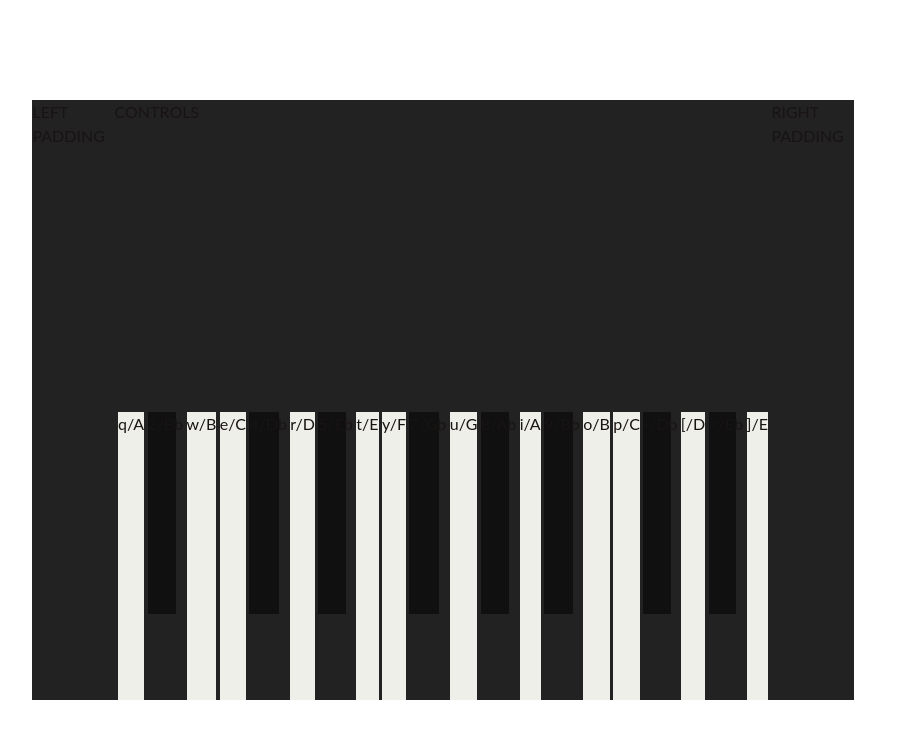
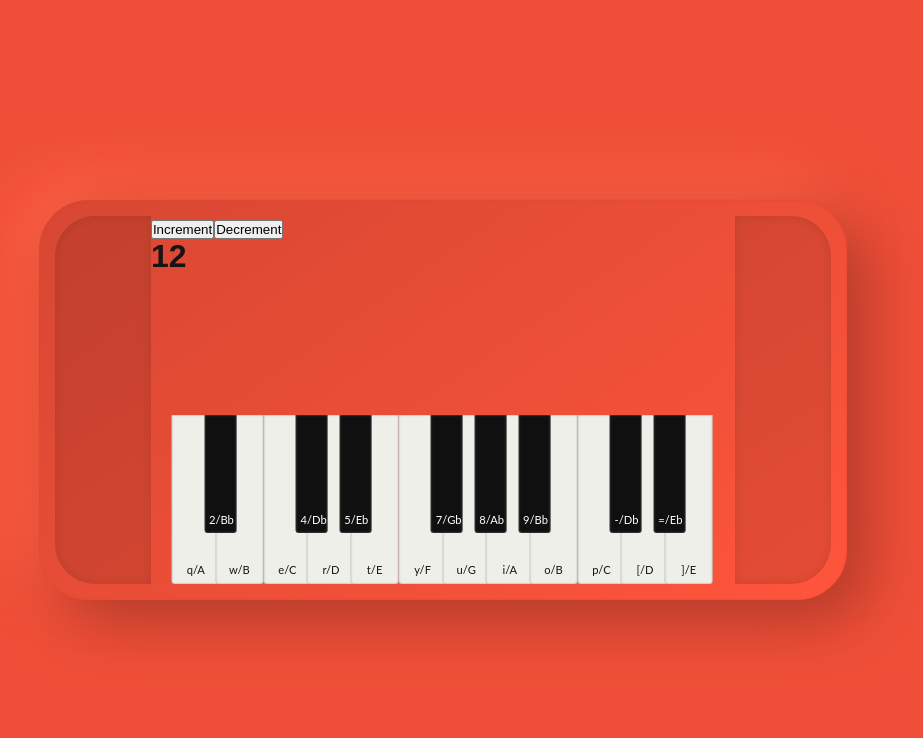
Before and after one commit to arrrden/keyboard, a React app: page / in a window 1280 px wide. Shown: the top 738 px of the page, without its empty margins (197-1120 px from the left). Built offline with nearby package versions, Linux system fonts and the light colour scheme; a web font is replaced by a local one.

Commit message:
fixed playback issue

```diff
--- a/package.json
+++ b/package.json
@@ -6,6 +6,7 @@
   "scripts": {
     "test": "jest",
     "start": "webpack --mode=development",
+    "poststart": "npm run dev",
     "dev": "webpack-dev-server",
     "build": "webpack --mode=production"
   },
--- /dev/null
+++ b/src/components/Controls/Controls.jsx
@@ -0,0 +1,15 @@
+import React, { useState } from 'react'
+
+const Controls = () => {
+  const [noOfKeys, setNoOfKeys] = useState(12)
+
+  return (
+    <div>
+      <button onClick={() => setNoOfKeys(noOfKeys + 1)}>Increment</button>
+      <button onClick={() => setNoOfKeys(noOfKeys - 1)}>Decrement</button>
+      <h1>{noOfKeys}</h1>
+    </div>
+  )
+}
+
+export default Controls
--- /dev/null
+++ b/src/components/Controls/index.js
@@ -0,0 +1 @@
+export { default } from './Controls.jsx'
--- a/src/components/Synth/Synth.jsx
+++ b/src/components/Synth/Synth.jsx
@@ -2,7 +2,7 @@ import React, { useEffect } from 'react'
 import styled from 'styled-components'
 
 // components
-import {Key} from '../index'
+import {Key, Controls} from '../index'
 
 // keyboard generation
 import GetKeyTuples from './keyboardGen/keys'
@@ -35,24 +35,29 @@ class KEY {
   }
 }
 
-const generateKeys = () => {
+// Generate array of piano keys on keyboard
+const keyArr = (() => {
   const keyArr = GetKeyTuples(20, "A", 4).map(i => i.flat(1))
   const keys = keyArr.map(i => new KEY(...i))
   return keys
-}
+})()
 
-const keyArr = generateKeys()
-
+// FIXME: Something broke this and now it doesn't make soundz
+// // Component take the array of Key classes and maps a reference to an object (span) in the DOM
+// // Any keyboard event shouldn't reallty be affected by this!?
+// // The KeyWrapper and Key key components define styling with different specificity
 // create a key in the DOM
 const Keys = () => {
+  console.log(keyArr)
   const divArr = keyArr.map(i => {
     return (
-      <div data-key={i.key} key={`key_${i.name}.${i.key}`}>
-        <Key keyboardKey={i.key} name={i.name} />
-      </div>
+      <span data-key={i.key} key={`key_${i.name}.${i.key}`}>
+        <KeyWrapper >
+          <Key keyboardKey={i.key} name={i.name} />
+        </KeyWrapper>
+      </span>
     )
   })
-  console.log(divArr)
   return <>{divArr}</>
 }
 
@@ -61,8 +66,9 @@ const Synth = () => {
   useEffect(() => {
     let audio
     let eventKey
+    debugger
     window.addEventListener('keydown', e => {
-      audio = document.querySelector(`div[data-key="${e.key}"]`)
+      audio = document.querySelector(`span[data-key="${e.key}"]`)
       eventKey = e.key
       if (!audio) return
       keyArr.find(i => i.key === e.key).startPlaying()
@@ -79,12 +85,15 @@ const Synth = () => {
 
   return (
     <StyledSynth>
-      <div>LEFT PADDING</div>
-      <div>CONTROLS</div>
-      <div>RIGHT PADDING</div>
+      <LeftPadding />
+      <Controls />
+      <RightPadding />
       <StyledKeys>
+        <div style={{margin: "auto", height: "100%", transform: "translateX(0.6rem)"}}>
         <Keys />
+        </div>
       </StyledKeys>
+
     </StyledSynth>
   )
 }
@@ -97,15 +106,46 @@ const StyledSynth = styled.div`
   grid-template-areas:
     'lPadding controls rPadding'
     'lPadding keyboard rPadding';
-  grid-template-columns: auto 80% auto;
+  grid-template-columns: auto auto auto;
   width: 100%;
-  min-height: 600px;
-  background-color: #232222;
+  height: 400px;
+  border-radius: 50px;
+  background: linear-gradient(145deg, #d74732, #ff553c);
+  box-shadow: 20px 20px 60px #b13a29,
+              -20px -20px 60px #ff6447,
+              inset 0 0 2px #ee3f26;
+  padding: 1rem;
 `
 
 const StyledKeys = styled.div`
   grid-area: keyboard;
-  display: flex;
-  justify-content: space-evenly;
-  width: 100%
+  display: grid;
+  margin: 0 2rem;
 `
+
+const KeyWrapper = styled.li`
+  margin:0;
+  padding:0;
+  height: 100%;
+  list-style:none;
+  position:relative;
+  float:left;
+`
+
+const LeftPadding = styled.div`
+  grid-area: lPadding;
+  height: 100%;
+  width: 6rem;
+  border-radius: 40px 0 0 40px;
+  background-color: rgb(0, 0, 0, 0.1);
+  box-shadow: inset 0 0 10px rgb(0, 0, 0, 0.1);
+`
+
+const RightPadding = styled.div`
+  grid-area: rPadding;
+  height: 100%;
+  width: 6rem;
+  border-radius: 0 40px 40px 0;
+  background-color: rgb(0, 0, 0, 0.1);
+  box-shadow: inset 0 0 10px rgb(0, 0, 0, 0.1);
+`
--- a/src/components/index.js
+++ b/src/components/index.js
@@ -1,2 +1,3 @@
 export { default as Key } from './Key'
+export { default as Controls } from './Controls'
 export { default as Synth } from './Synth'
--- a/src/components/key/Key.jsx
+++ b/src/components/key/Key.jsx
@@ -6,9 +6,9 @@ import { StyledKey } from './Key.styled'
 const Key = ({ keyboardKey, name }) => {
   return (
     <StyledKey name={name}>
-      <span>
+      <div>
         {keyboardKey}/{name}
-      </span>
+      </div>
     </StyledKey>
   )
 }
--- a/src/components/key/Key.styled.js
+++ b/src/components/key/Key.styled.js
@@ -1,19 +1,67 @@
 import styled from 'styled-components'
 import React from 'react'
 
+// eslint-disable-next-line react/prop-types
 export const StyledKey = ({ children, name }) => {
   const nameLen = name
-  return nameLen.length > 1 ? <StyledBlackKey>{children}</StyledBlackKey> : <StyledWhiteKey>{children}</StyledWhiteKey>
+  return nameLen.length < 2 ? (
+    nameLen.match(/[ABDEG]/g) ? (
+      <StyledWhiteKeyMargin>{children}</StyledWhiteKeyMargin>
+    ) : (
+      <StyledWhiteKey>{children}</StyledWhiteKey>
+    )
+  ) : (
+    <StyledBlackKey>{children}</StyledBlackKey>
+  )
 }
 
-export const StyledWhiteKey = styled.div`
-  width: 100%;
+export const StyledWhiteKeyMargin = styled.div`
+  width: 3rem;
   height: 100%;
   background-color: #efefea;
+  margin: 0 0 0 -1.85em;
+  z-index: 6;
+  display: grid;
+  box-shadow: inset 0 0 2px #838386;
+  border-radius: 0 0 3px 3px;
+  font-size: 70%;
+
+  div {
+    margin: auto auto 0 auto;
+    padding: 0.3rem;
+  }
+`
+export const StyledWhiteKey = styled.div`
+  width: 3rem;
+  height: 100%;
+  background-color: #efefea;
+  z-index: 6;
+  display: grid;
+  box-shadow: inset 0 0 2px #838386;
+  border-radius: 0 0 3px 3px;
+  font-size: 70%;
+
+  div {
+    margin: auto auto 0 auto;
+    padding: 0.3rem;
+  }
 `
 
 export const StyledBlackKey = styled.div`
-  width: 80%;
+  width: 2rem;
   height: 70%;
   background-color: #101010;
+  margin: 0 0 0 -1.4em;
+  z-index: 7;
+  position: relative;
+  display: grid;
+  box-shadow: inset 0 0 2px #838386;
+  border-radius: 0 0 3px 3px;
+  font-size: 70%;
+
+  div {
+    color: white;
+    margin: auto auto 0 auto;
+    padding: 0.3rem;
+  }
 `
--- a/src/styles/global.js
+++ b/src/styles/global.js
@@ -19,6 +19,7 @@ export const GlobalStyles = createGlobalStyle`
         overflow-x: hidden;
         align-items: center;
         color: ${({ theme }) => theme.textPrimary};
+        background-color: #ef4f38;
         display: flex;
         height: 100vh;
         justify-content: center;
@@ -31,11 +32,4 @@ export const GlobalStyles = createGlobalStyle`
         font-weight: 700;
         line-height: 1;
     }
-
-    .hidden {
-        display: none !important;
-        transform: translateY(-100%);
-        opacity: 0;
-        transition-duration: 1s;
-    }
 `
```
Also changed, not shown: src/index.jsx (+0 -8 lines), src/components/Controls/Controls.styled.js (added), 1 other file (tests, documents, lock files or other folders).
